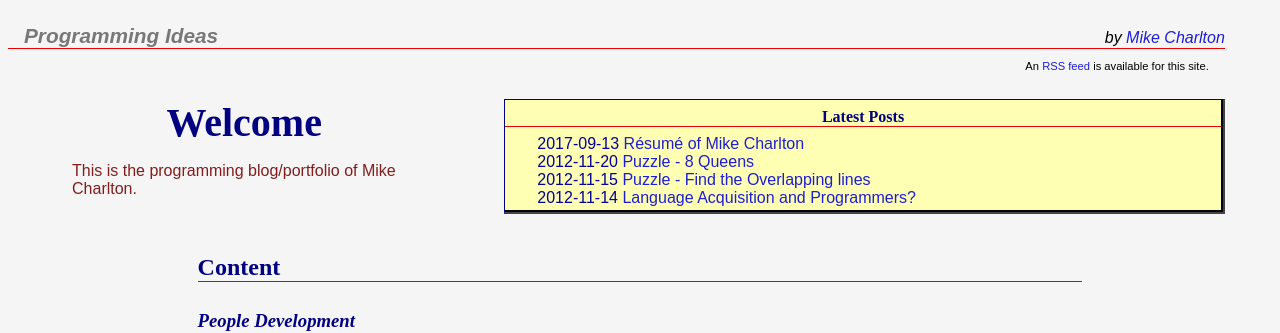
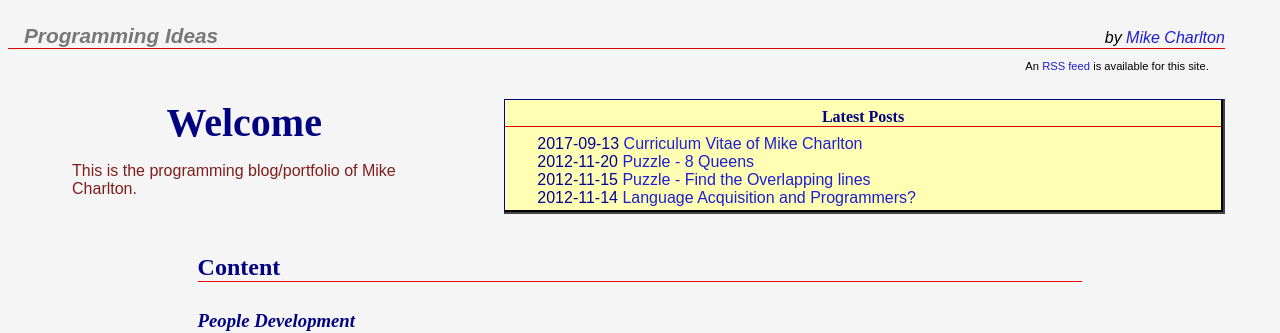
Before and after one commit to mikekchar/portfolio, a Jekyll site: the page built from index.html, in a window 1280 px wide. Shown: the top 333 px of the page. Built offline with Jekyll 4.4.1, drawn with Linux system fonts in a browser that asks for light colours.

Commit message:
Remove accents from resume title/description
It's breaking the CSS and I can't be arsed to figure out why

```diff
--- a/_posts/2017-09-13-Resume.html
+++ b/_posts/2017-09-13-Resume.html
@@ -1,8 +1,8 @@
 ---
 layout: resume
-title: R&eacute;sum&eacute; of Mike Charlton
+title: Curriculum Vitae of Mike Charlton
 permalink: Resume
-description: My r&eacute;sum&eacute;/CV
+description: My CV
 ---
 
 <div class="resume">
```
